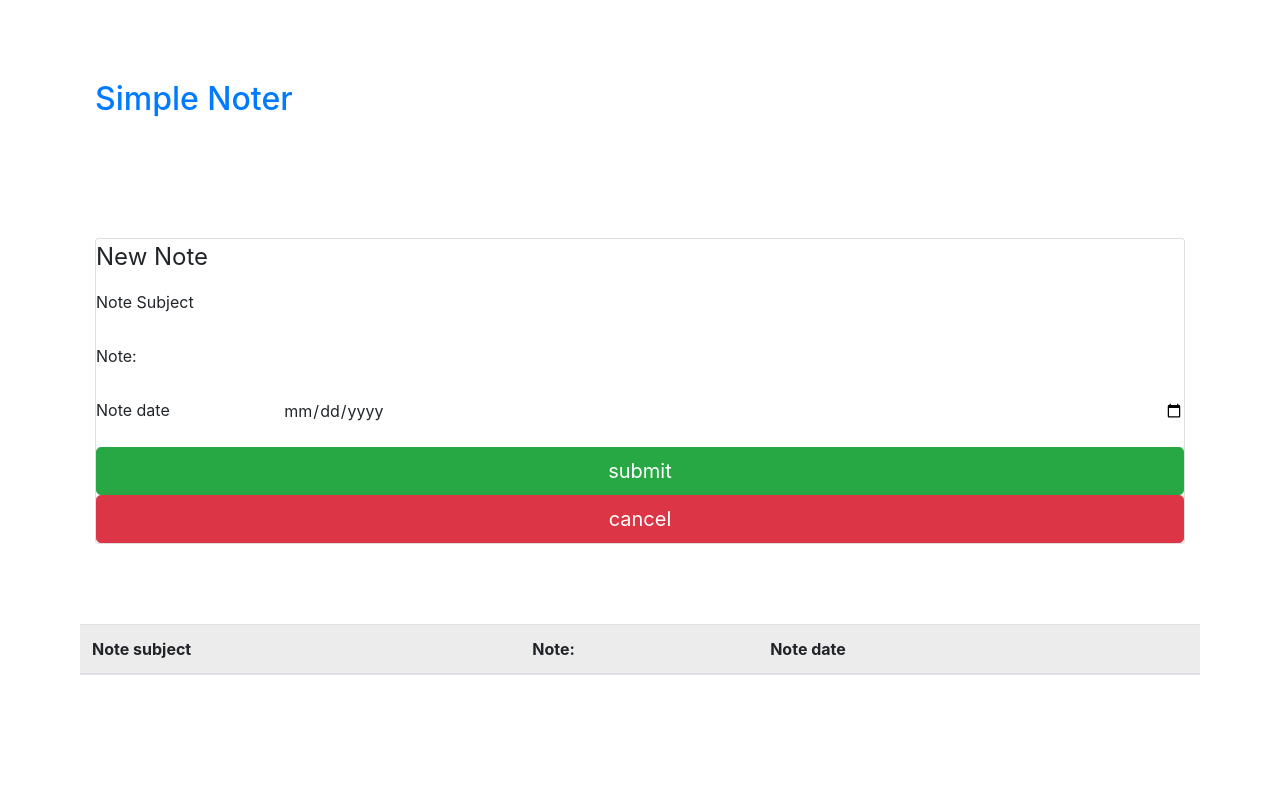
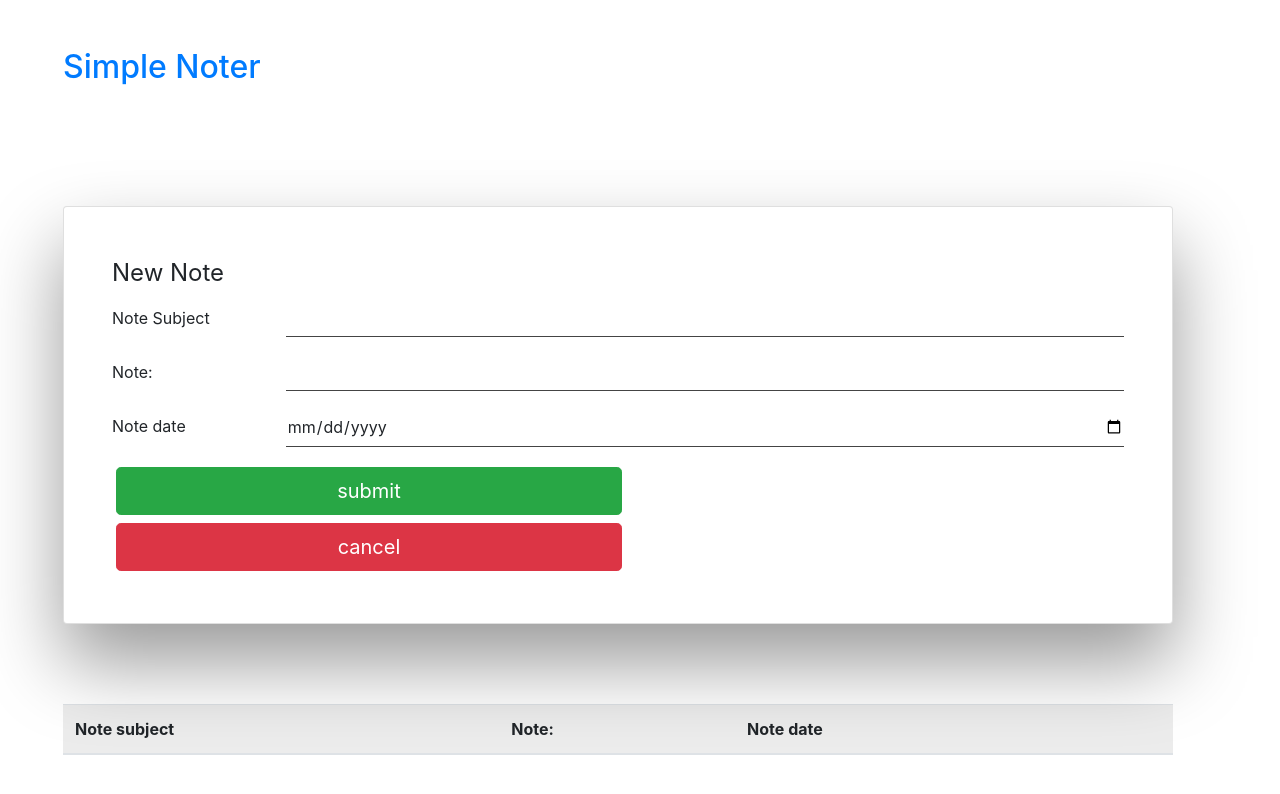
Before and after one commit to zicna/simple_tasker, a plain HTML site: page index.html in a window 1280 px wide. Both pictures are taken after a click on the button "Add new note". Drawn offline with nearby package versions, Linux system fonts and the light colour scheme.

Commit message:
add style

```diff
--- a/index.css
+++ b/index.css
@@ -1,15 +1,27 @@
-/* * margin classes  */
+/* * margin and padding classes  */
 
-.m-10{
+.m-5{
     margin: 5rem;
+    /* outline: 1px solid yellow; */
 }
 
 .m-top-5 {
     margin-top: 5rem;
 }
+
+.m-1 {
+    margin: 1rem;
+}
+
+.padd-3 {
+    padding: 3rem;
+}
 /* ************ */
 .no-show {
     display: none;
+}
+.note-form{
+    box-shadow: 0 2.4rem 4.8rem rgba(0,0,0,0.4);
 }
 
 
@@ -32,3 +44,13 @@
     background-color: lightcoral;
     color: red;
 }
+/* ************* */
+
+
+input.form-control-plaintext{
+    border-bottom: 1px solid rgb(68, 68, 68);
+}
+
+.btn{
+    max-width: 50%;
+}
--- a/index.html
+++ b/index.html
@@ -9,15 +9,15 @@
     <link rel="icon" href="images/icons8-note-48.png">
     <title>Simple Noter</title>
 </head>
-<body class="m-10">
-    <div class="container">
+<body class="m-5 container">
+    <div>
         <h2 class="bg-secundary text-primary">Simple Noter</h2>
         <div class="noti-container">
             <p id="notifications" class="no-show"></p>
         </div>
         <button id="note-add-new"class="btn btn-primary">Add new note</button>
 
-        <form id="note-form" class="card mb-3 no-show m-top-5">
+        <form id="note-form" class="card mb-3 no-show m-top-5 padd-3 note-form">
                 <legend>New Note</legend>
                 <div class="form-group row">
                     <label for="note-subject" class="col-sm-2 col-form-label">Note Subject</label>
@@ -41,8 +41,8 @@
                     </div>
                 </div>
                 <div class="d-grid gap-2"></div>
-                    <input  type="submit" value="submit" name=submit" class="btn btn-lg btn-success" id="note-submit">
-                    <input  type="submit" value="cancel" name="cancel" class="btn btn-lg btn-danger" id="note-cancel">
+                    <input  type="submit" value="submit" name=submit" class="btn btn-lg btn-success m-1" id="note-submit">
+                    <input  type="submit" value="cancel" name="cancel" class="btn btn-lg btn-danger m-1" id="note-cancel">
                 </div>
                 </div>
         </form>
```
